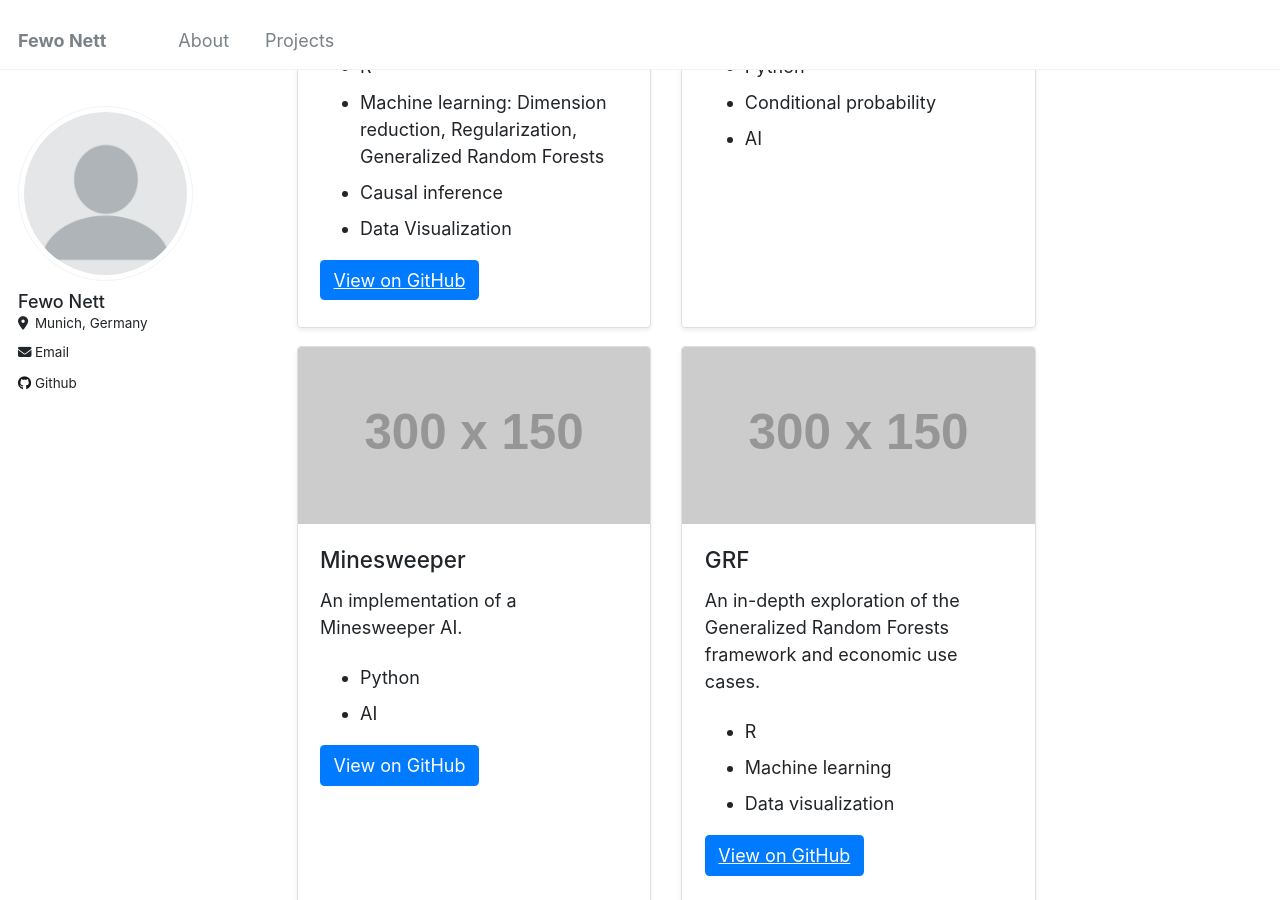
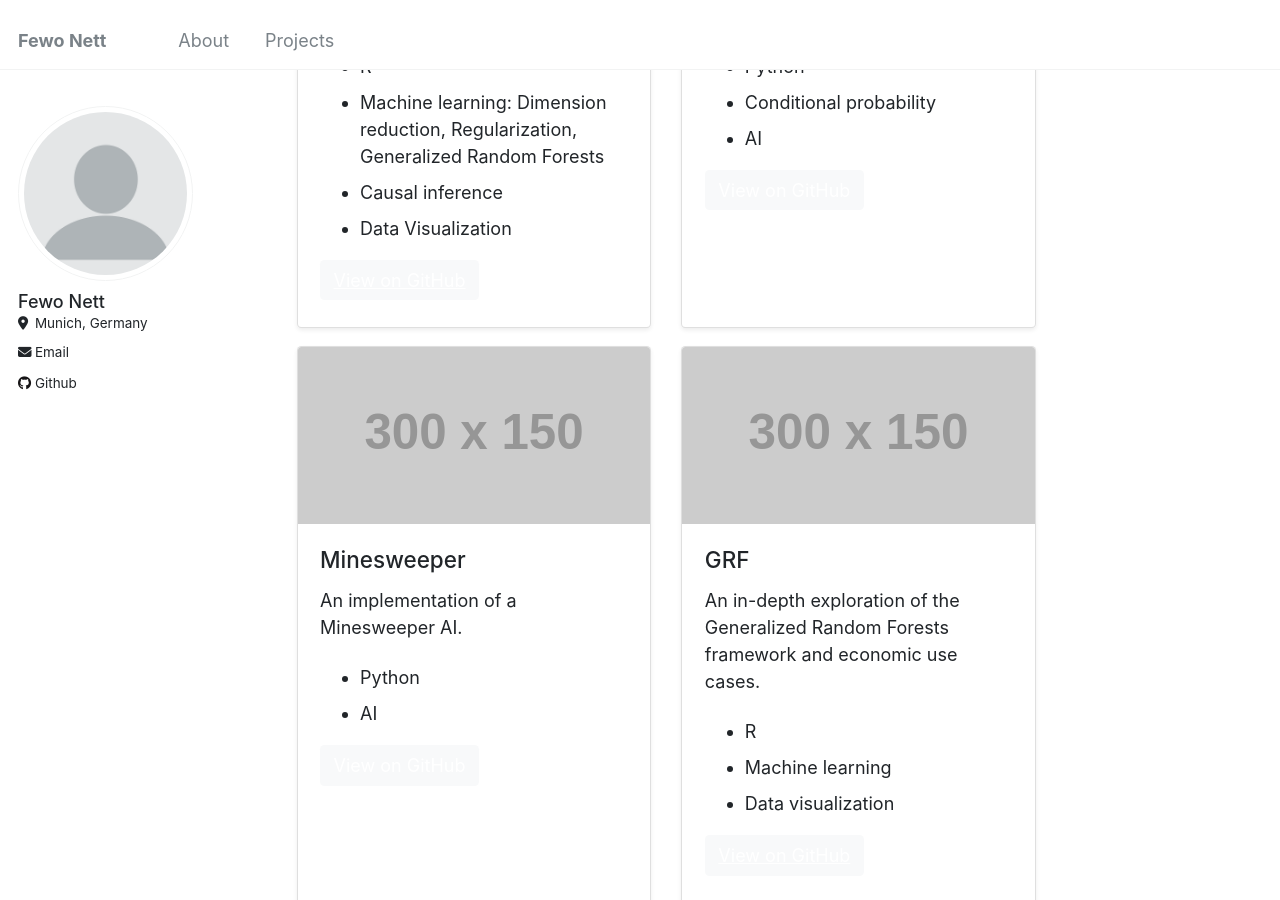
Before and after one commit to fewonett/fewonett.github.io, a Jekyll site: the page built from _pages/about.html, in a window 1280 px wide and 900 px high, scrolled down 1504 px. Built offline with Jekyll 4.4.1, drawn with Linux system fonts in a browser that asks for light colours.

Commit message:
Update about.html

```diff
--- a/_pages/about.html
+++ b/_pages/about.html
@@ -42,7 +42,7 @@ redirect_from:
             <li>Causal inference</li>
             <li>Data Visualization</li>
           </ul>
-          <a href="https://github.com/your-username/machine-learning-econometrics" class="btn btn-primary">View on GitHub</a>
+          <a href="https://github.com/your-username/machine-learning-econometrics" class="btn btn-light">View on GitHub</a>
         </div>
       </div>
     </div>
@@ -57,7 +57,7 @@ redirect_from:
             <li>Conditional probability</li>
             <li>AI</li>
           </ul>
-          <button href="https://github.com/your-username/pagerank" class="btn btn-link">View on GitHub</button>
+          <button href="https://github.com/your-username/pagerank" class="btn btn-light">View on GitHub</button>
         </div>
       </div>
     </div>
@@ -73,7 +73,7 @@ redirect_from:
             <li>Python</li>
             <li>AI</li>
           </ul>
-          <button href="https://github.com/your-username/minesweeper" class="btn btn-primary">View on GitHub</button>
+          <button href="https://github.com/your-username/minesweeper" class="btn btn-light">View on GitHub</button>
         </div>
       </div>
     </div>
@@ -88,7 +88,7 @@ redirect_from:
             <li>Machine learning</li>
             <li>Data visualization</li>
           </ul>
-          <a href="https://github.com/your-username/grf" class="btn btn-primary">View on GitHub</a>
+          <a href="https://github.com/your-username/grf" class="btn btn-light">View on GitHub</a>
         </div>
       </div>
     </div>
@@ -104,7 +104,7 @@ redirect_from:
             <li>Python</li>
             <li>Webscraping</li>
           </ul>
-          <a href="https://github.com/your-username/plenarsitzungen" class="btn btn-primary">View on GitHub</a>
+          <a href="https://github.com/your-username/plenarsitzungen" class="btn btn-light">View on GitHub</a>
         </div>
       </div>
     </div>
```
